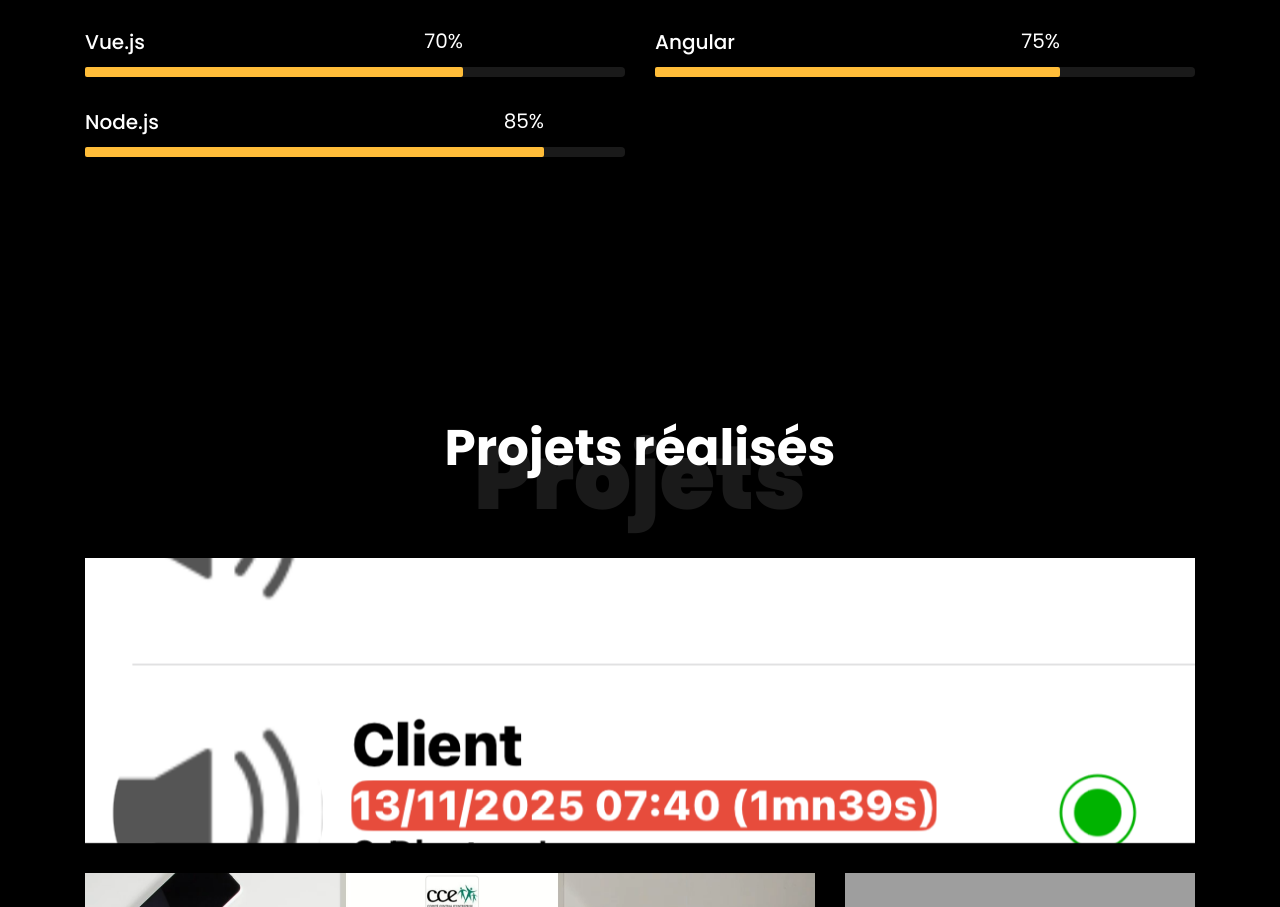
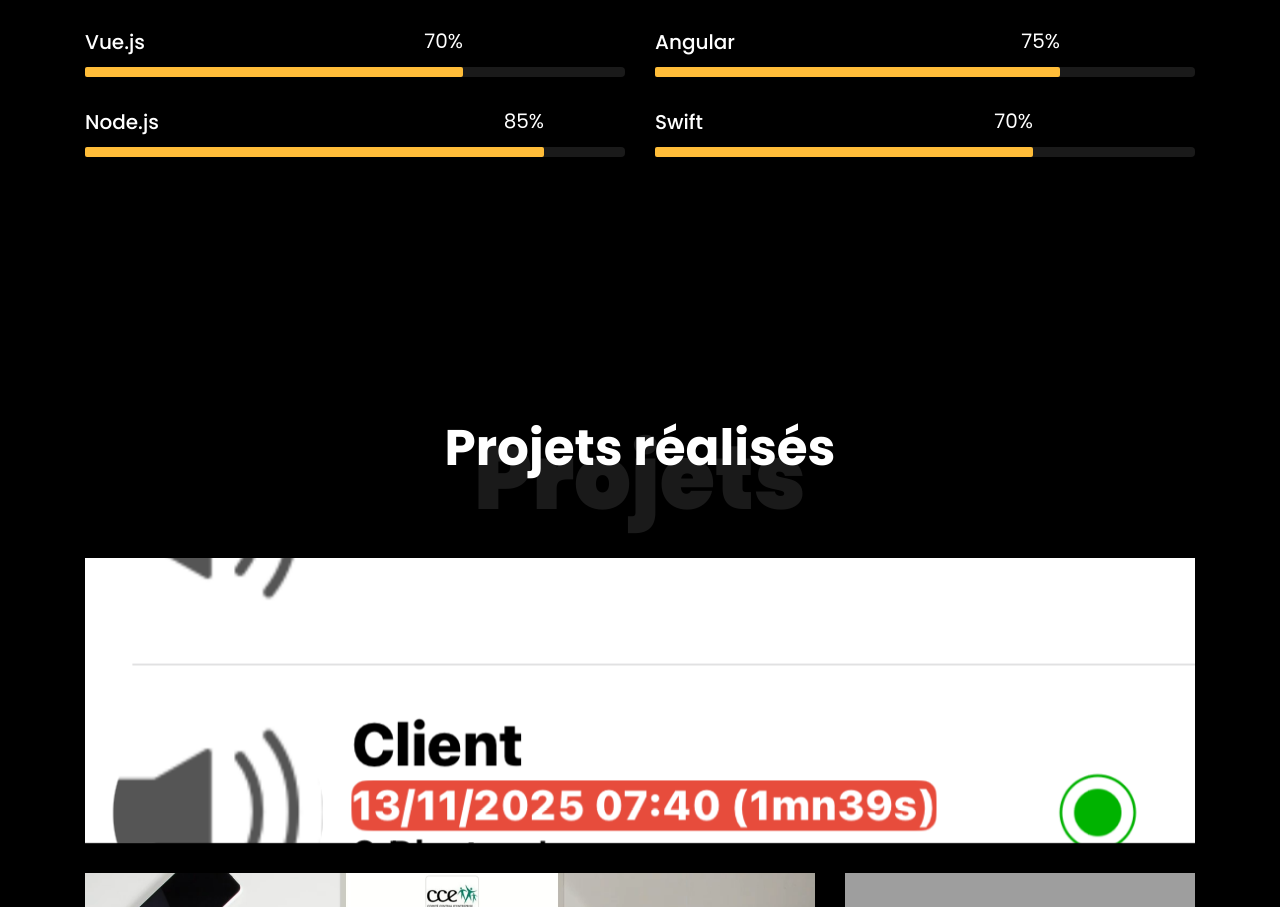
Before and after one commit to Tsiresgrameur/portfolio, a website: page index.html in a window 1280 px wide. Shown: the part 3840-4747 px from the top of the page. Drawn offline with Linux system fonts and the light colour scheme; grey boxes are pictures that could not be loaded; files whose address does not match are found by name.

Commit message:
mettre à jour competence language

```diff
--- a/index.html
+++ b/index.html
@@ -479,12 +479,29 @@
                 <div
                   class="progress-bar color-6"
                   role="progressbar"
-                  aria-valuenow="75"
+                  aria-valuenow="70"
                   aria-valuemin="0"
                   aria-valuemax="100"
                   style="width: 85%"
                 >
                   <span>85%</span>
+                </div>
+              </div>
+            </div>
+          </div>
+          <div class="col-md-6 animate-box">
+            <div class="progress-wrap ftco-animate">
+              <h3>Swift</h3>
+              <div class="progress">
+                <div
+                  class="progress-bar color-6"
+                  role="progressbar"
+                  aria-valuenow="75"
+                  aria-valuemin="0"
+                  aria-valuemax="100"
+                  style="width: 70%"
+                >
+                  <span>70%</span>
                 </div>
               </div>
             </div>
```
Also changed, not shown: 1 other file.
